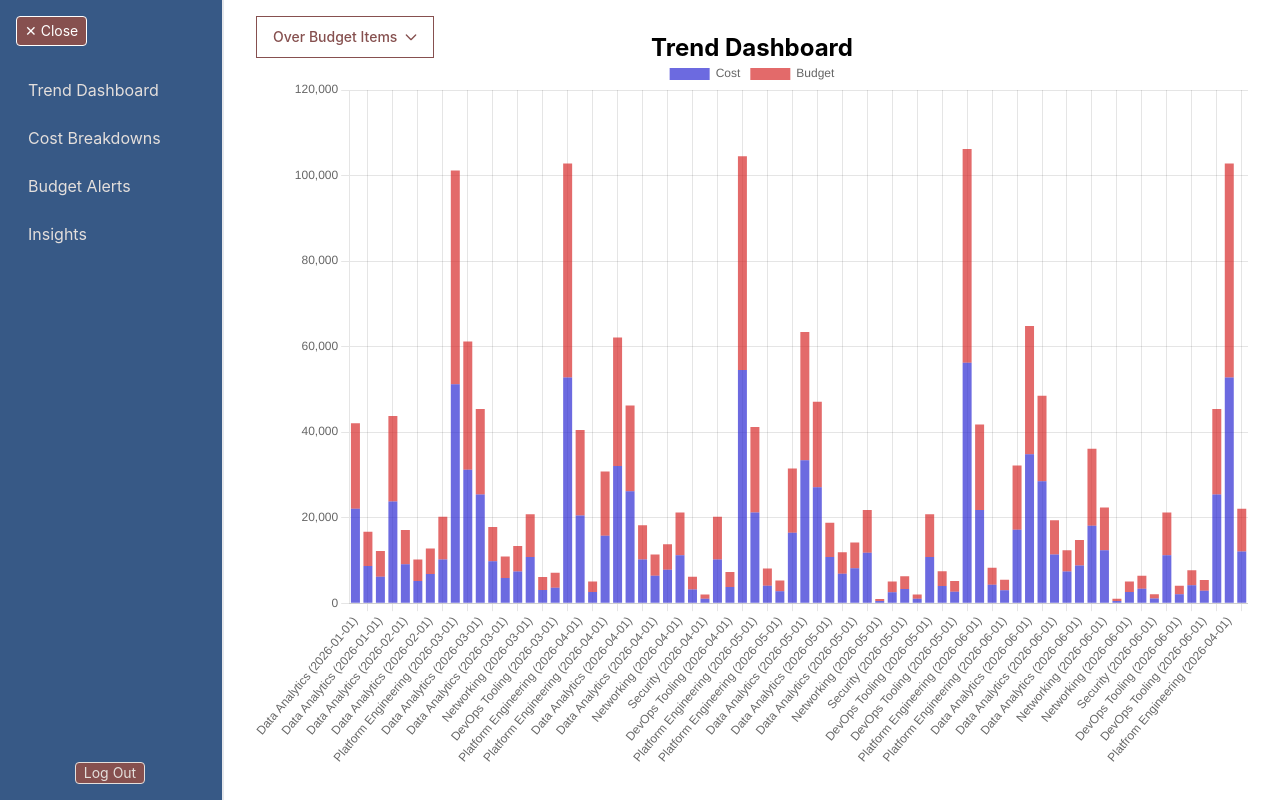
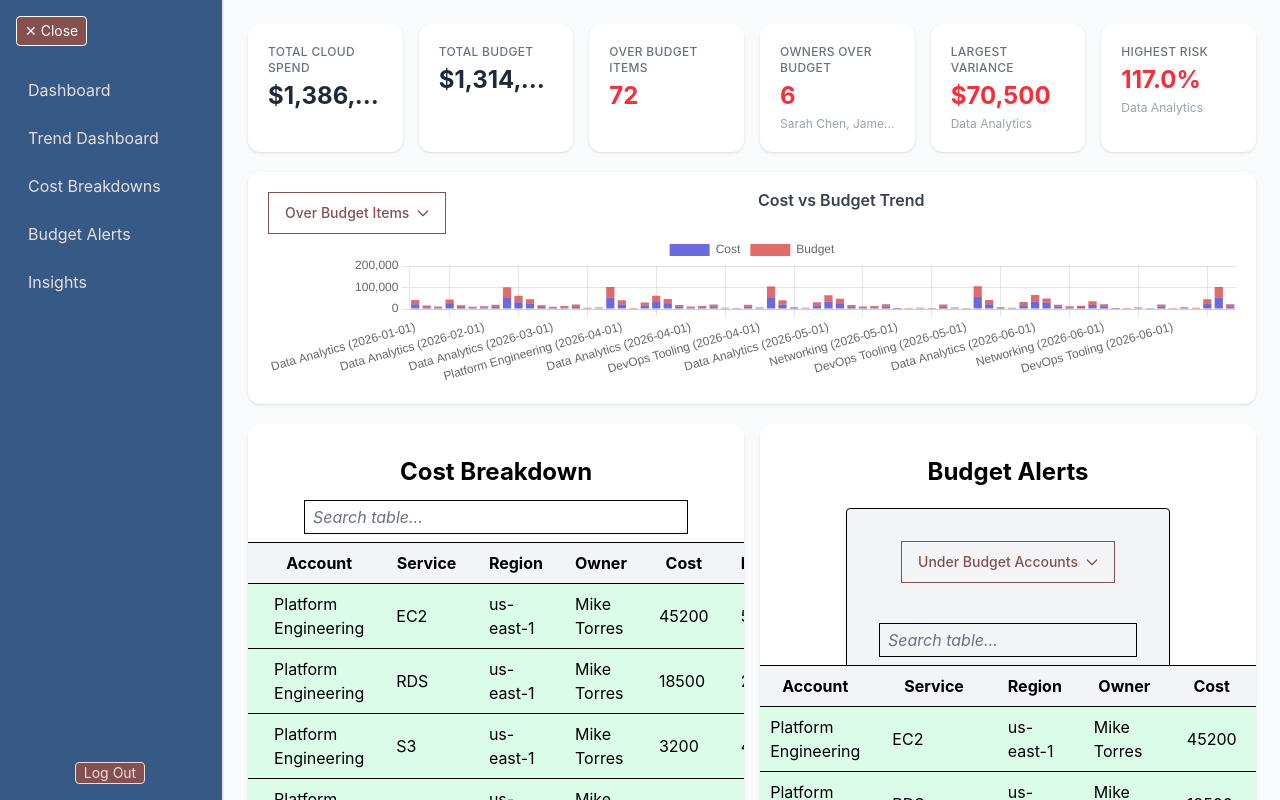
Before and after one commit to ward438/executiveDash, a React (Vite) app: page / in a window 1280 px wide. Built offline with nearby package versions, Linux system fonts and the light colour scheme.

Commit message:
major dashboard refactor

```diff
--- a/src/components/mainNavMenu.tsx
+++ b/src/components/mainNavMenu.tsx
@@ -1,4 +1,5 @@
 import { useState } from 'react';
+import { MainDash } from '../dashboards/mainDash';
 import { TrendDash } from '../dashboards/trendDash';
 import { CostBreakdowns } from '../dashboards/costBreakdowns';
 import { BudgetAlerts } from '../dashboards/budgetAlerts';
@@ -6,6 +7,7 @@ import { Insights } from '../dashboards/insights';
 import { LogOut } from '../dashboards/logOut';
 
 const navItems = [
+    { label: 'Dashboard', component: MainDash },
     { label: 'Trend Dashboard', component: TrendDash },
     { label: 'Cost Breakdowns', component: CostBreakdowns },
     { label: 'Budget Alerts', component: BudgetAlerts },
@@ -14,7 +16,7 @@ const navItems = [
 
 export const MainNavMenu = () => {
     const [isOpen, setIsOpen] = useState(true);
-    const [activeLabel, setActiveLabel] = useState('Trend Dashboard');
+    const [activeLabel, setActiveLabel] = useState('Dashboard');
     const ActiveComponent = navItems.find((item) => item.label === activeLabel)!.component;
 
     return (
--- /dev/null
+++ b/src/dashboards/mainDash.tsx
@@ -0,0 +1,121 @@
+import { useState } from "react";
+import summaryData from "../data/summary.json";
+import { overBudgetItems, allItems } from "../charts/trendCharts/chartData/trendChartData";
+import { TrendChart } from "../charts/trendCharts/trendChart";
+import { TrendDropDown } from "../charts/trendCharts/components/trendDropDown";
+import type { DropDownItem } from "../charts/trendCharts/components/trendDropDown";
+import { CostBreakdownsTable } from "../components/tables/costBreakdownTable";
+import { BudgetAlerts } from "./budgetAlerts";
+import { Insights } from "./insights";
+
+const totals = (summaryData as any).totals;
+const accounts: any[] = (summaryData as any).accounts;
+
+const overBudgetCount = overBudgetItems.length;
+const overBudgetOwners = [...new Set(overBudgetItems.map(i => i.owner))];
+const worstAccount = [...accounts].sort((a, b) => b.variance - a.variance)[0];
+const highRiskAccount = [...accounts].sort((a, b) => b.utilization_pct - a.utilization_pct)[0];
+
+const KPICard = ({ label, value, sub, red }: { label: string; value: string; sub?: string; red?: boolean }) => (
+    <div className="bg-white rounded-xl shadow-sm p-5 flex flex-col gap-1 flex-1 min-w-0">
+        <span className="text-xs text-gray-500 font-medium uppercase tracking-wide">{label}</span>
+        <span className={`text-2xl font-bold truncate ${red ? "text-red-500" : "text-gray-800"}`}>{value}</span>
+        {sub && <span className="text-xs text-gray-400 truncate">{sub}</span>}
+    </div>
+);
+
+export const MainDash = () => {
+    const [isOpen, setIsOpen] = useState(false);
+    const [selectedAccount, setSelectedAccount] = useState<DropDownItem | null>(null);
+    const [page, setPage] = useState(1);
+    const itemsPerPage = 10;
+    const totalPages = Math.ceil(allItems.length / itemsPerPage);
+    const currentItems = allItems.slice((page - 1) * itemsPerPage, page * itemsPerPage);
+
+    return (
+        <div className="w-full h-full overflow-y-auto bg-gray-50 p-6 flex flex-col gap-5">
+
+            {/* Row 1 — KPI Cards */}
+            <div className="flex gap-4">
+                <KPICard label="Total Cloud Spend" value={`$${Number(totals.total_cost).toLocaleString()}`} />
+                <KPICard label="Total Budget" value={`$${Number(totals.total_budget).toLocaleString()}`} />
+                <KPICard
+                    label="Over Budget Items"
+                    value={String(overBudgetCount)}
+                    red
+                />
+                <KPICard
+                    label="Owners Over Budget"
+                    value={String(overBudgetOwners.length)}
+                    sub={overBudgetOwners.join(", ")}
+                    red
+                />
+                <KPICard
+                    label="Largest Variance"
+                    value={`$${Number(worstAccount?.variance ?? 0).toLocaleString()}`}
+                    sub={worstAccount?.account_name}
+                    red
+                />
+                <KPICard
+                    label="Highest Risk"
+                    value={`${Number(highRiskAccount?.utilization_pct ?? 0).toFixed(1)}%`}
+                    sub={highRiskAccount?.account_name}
+                    red
+                />
+            </div>
+
+            {/* Row 2 — Trend Chart */}
+            <div className="bg-white rounded-xl shadow-sm p-5 flex flex-col h-[1600px]">
+                <div className="flex items-start">
+                    <div className="relative">
+                        <TrendDropDown
+                            isOpen={isOpen}
+                            setIsOpen={setIsOpen}
+                            selectedAccount={selectedAccount}
+                            setSelectedAccount={setSelectedAccount}
+                            items={overBudgetItems}
+                            label="Over Budget Items"
+                        />
+                    </div>
+                    <div className="flex-1 flex flex-col items-center -mt-1">
+                        <span className="font-semibold text-gray-700">Cost vs Budget Trend</span>
+                        {selectedAccount && (
+                            <>
+                                <span className="text-sm mt-1"><strong>{selectedAccount.owner}</strong></span>
+                                <span className="text-sm">{selectedAccount.account_name}</span>
+                                <span className="text-sm">{selectedAccount.date}</span>
+                                <span className="text-sm">Service: {selectedAccount.service} | Region: {selectedAccount.region}</span>
+                                <span className="text-sm">Cost: ${selectedAccount.cost} Budget: ${selectedAccount.budget}</span>
+                            </>
+                        )}
+                    </div>
+                </div>
+                <div className="flex-1 min-h-0">
+                    <TrendChart selectedAccount={selectedAccount} />
+                </div>
+            </div>
+
+            {/* Row 3 — Cost Breakdown | Budget Alerts */}
+            <div className="flex gap-4 min-h-[600px]">
+                <div className="bg-white rounded-xl shadow-sm overflow-auto flex-1 min-w-0">
+                    <CostBreakdownsTable
+                        currentItems={currentItems}
+                        page={page}
+                        totalPages={totalPages}
+                        handlePageChange={setPage}
+                        title="Cost Breakdown"
+                    />
+                </div>
+                <div className="bg-white rounded-xl shadow-sm overflow-auto flex-1 min-w-0">
+                    <BudgetAlerts />
+                </div>
+            </div>
+
+            {/* Row 4 — Insights */}
+            <div className="bg-white rounded-xl shadow-sm overflow-auto">
+                <Insights />
+            </div>
+
+        </div>
+    );
+};
```
